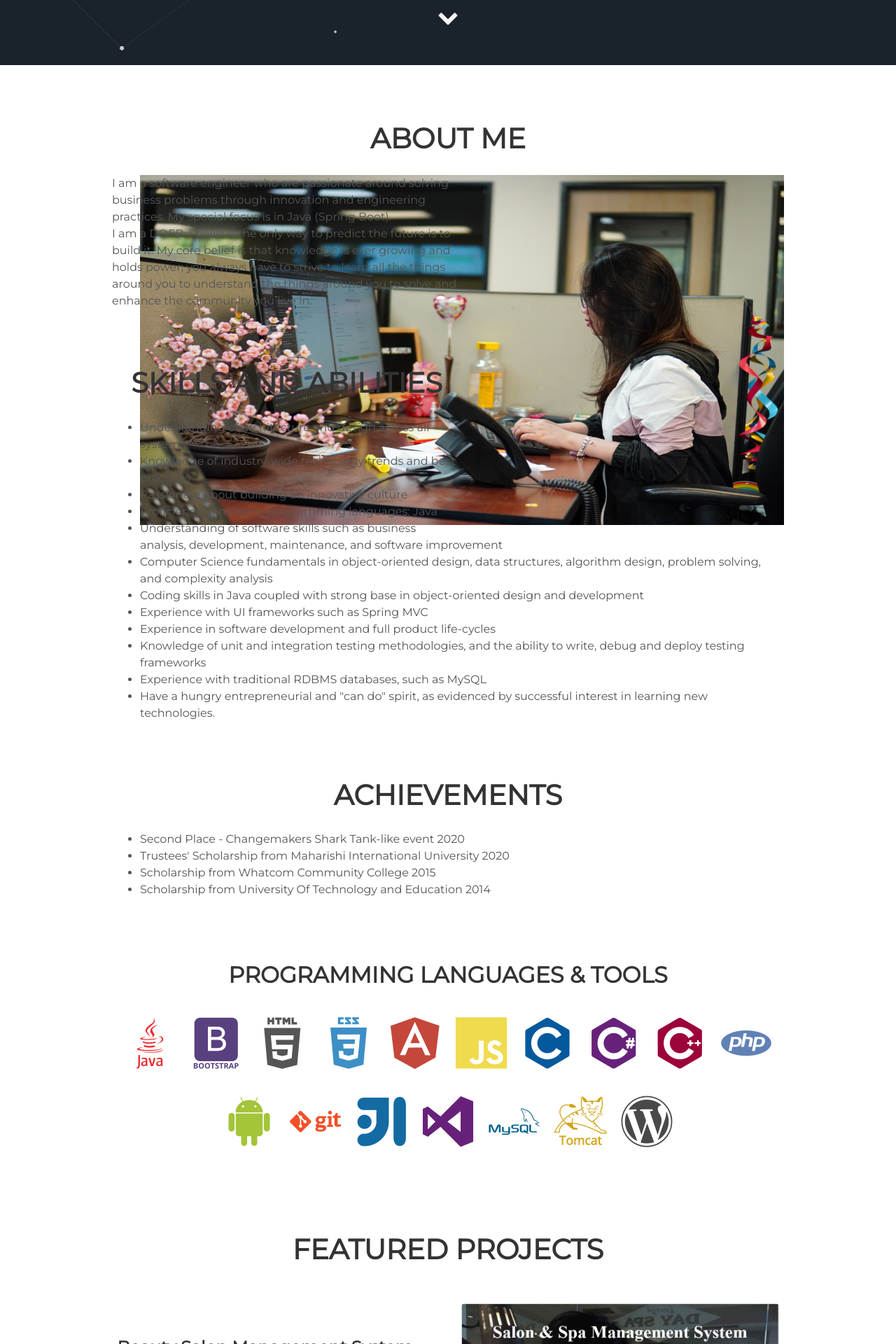
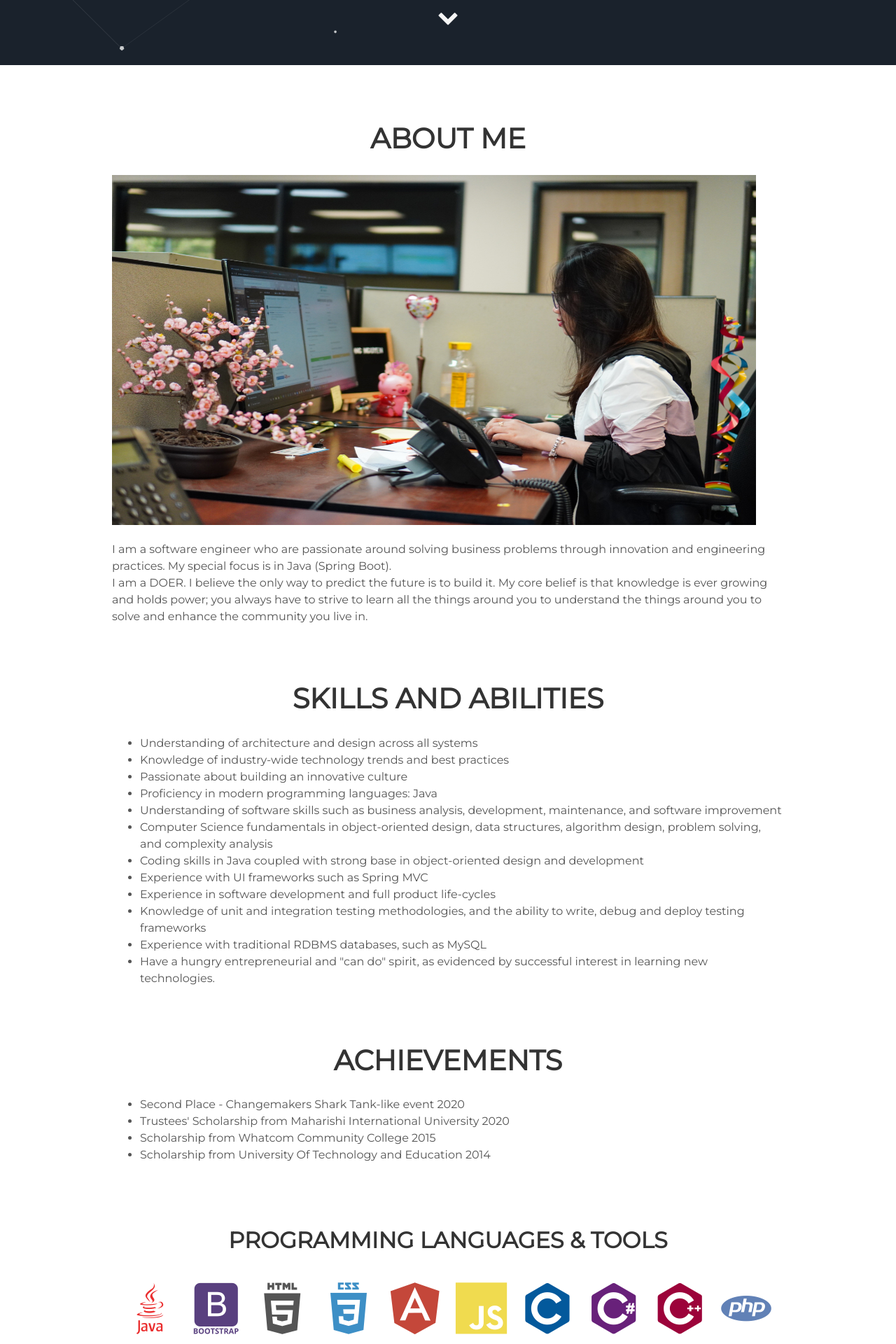
Before and after one commit to phuongnguyen0610/phuongnguyen0610.github.io, a Jekyll site: the page built from index.html, in a window 1280 px wide. Shown: the part 807-2727 px from the top of the page at 70% size. Built offline with Jekyll 4.4.1, drawn with Linux system fonts in a browser that asks for light colours.

Commit message:
Update about.html

```diff
--- a/_includes/about.html
+++ b/_includes/about.html
@@ -1,7 +1,7 @@
  <!-- <div class="user-details"> -->
   <div>
   <h1 style="text-align: center;"> ABOUT ME</h1>
-  <div class="images-right">
+  <div>
     <img alt="work" src="/assets/img/work.jpg" width="920" height="500"/>
   </div>
   <div>
```
